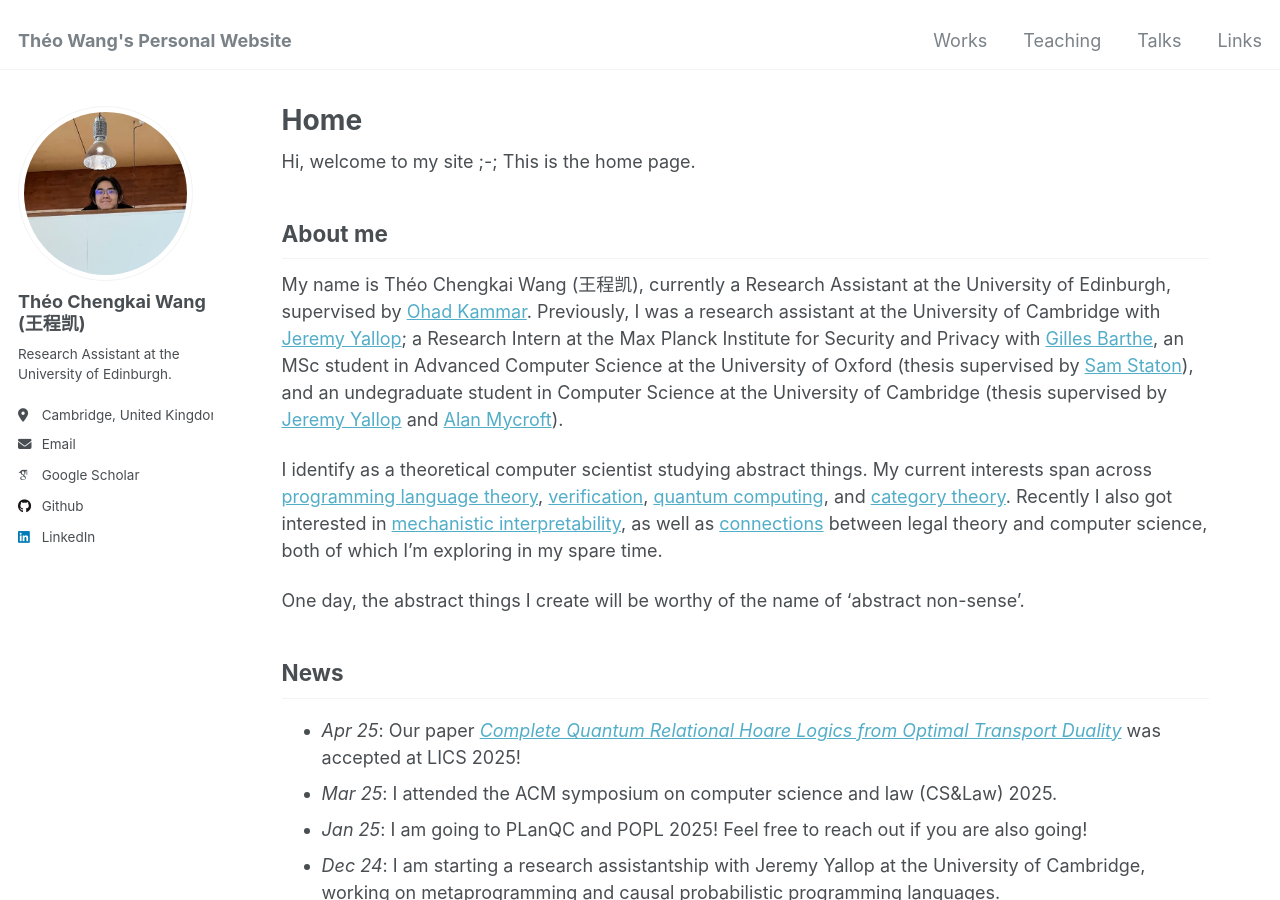
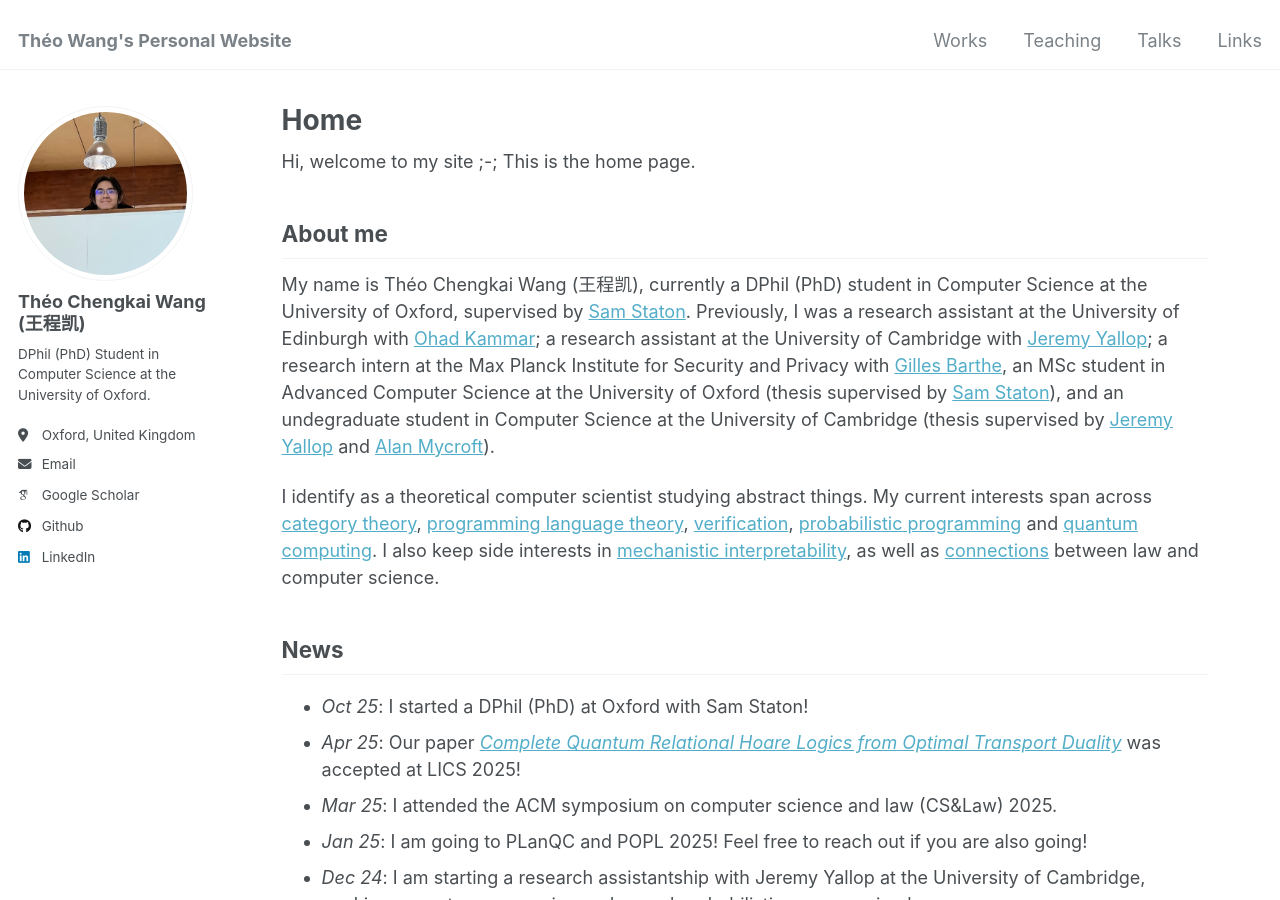
Before and after one commit to theo-chengkai-wang/theo-chengkai-wang.github.io, a Jekyll site: the page built from _pages/about.md, in a window 1280 px wide and 900 px high. Built offline with Jekyll 4.4.1, drawn with Linux system fonts in a browser that asks for light colours; some web fonts are replaced.

Commit message:
DPhil update

```diff
--- a/_config.yml
+++ b/_config.yml
@@ -12,7 +12,7 @@ title                    : "Théo Wang's Personal Website"
 small_title              : "TCW"
 title_separator          : "-"
 name                     : &name "Théo Wang"
-description              : &description "Research Intern at the University of Edinburgh."
+description              : &description "DPhil (PhD) Student in Computer Science at the University of Oxford."
 url                      : https://theo.wang # the base hostname & protocol for your site e.g. "https://mmistakes.github.io"
 baseurl                  : "" # the subpath of your site, e.g. "/blog"
 # repository               : "academicpages/academicpages.github.io"
@@ -25,11 +25,11 @@ author:
   avatar           : "profile_pic_2024_10.jpg"
   name             : "Théo Chengkai Wang (王程凯)"
   pronouns         : # example: "she/her"
-  bio              : "Research Assistant at the University of Edinburgh."
-  location         : "Cambridge, United Kingdom"
+  bio              : "DPhil (PhD) Student in Computer Science at the University of Oxford."
+  location         : "Oxford, United Kingdom"
   employer         :
   uri              : # URL
-  email            : "tcw57@cam.ac.uk"
+  email            : "theo.wang@cs.ox.ac.uk"
 
   # Academic websites
   arxiv            : # URL - Update with the correct link to your profile
--- a/_pages/about.md
+++ b/_pages/about.md
@@ -13,14 +13,15 @@ Hi, welcome to my site ;-; This is the home page.
 About me
 -------
 
-My name is Théo Chengkai Wang (王程凯), currently a Research Assistant at the University of Edinburgh, supervised by [Ohad Kammar](https://denotational.co.uk). Previously, I was a research assistant at the University of Cambridge with [Jeremy Yallop](https://www.cl.cam.ac.uk/~jdy22/); a Research Intern at the Max Planck Institute for Security and Privacy with [Gilles Barthe](https://gbarthe.github.io/), an MSc student in Advanced Computer Science at the University of Oxford (thesis supervised by [Sam Staton](https://www.cs.ox.ac.uk/people/samuel.staton/main.html)), and an undegraduate student in Computer Science at the University of Cambridge (thesis supervised by [Jeremy Yallop](https://www.cl.cam.ac.uk/~jdy22/) and [Alan Mycroft](https://www.cl.cam.ac.uk/~am21/)).
+My name is Théo Chengkai Wang (王程凯), currently a DPhil (PhD) student in Computer Science at the University of Oxford, supervised by [Sam Staton](https://www.cs.ox.ac.uk/people/samuel.staton/main.html). Previously, I was a research assistant at the University of Edinburgh with [Ohad Kammar](https://denotational.co.uk); a research assistant at the University of Cambridge with [Jeremy Yallop](https://www.cl.cam.ac.uk/~jdy22/); a research intern at the Max Planck Institute for Security and Privacy with [Gilles Barthe](https://gbarthe.github.io/), an MSc student in Advanced Computer Science at the University of Oxford (thesis supervised by [Sam Staton](https://www.cs.ox.ac.uk/people/samuel.staton/main.html)), and an undegraduate student in Computer Science at the University of Cambridge (thesis supervised by [Jeremy Yallop](https://www.cl.cam.ac.uk/~jdy22/) and [Alan Mycroft](https://www.cl.cam.ac.uk/~am21/)).
 
-I identify as a theoretical computer scientist studying abstract things. My current interests span across [programming language theory](https://thelittletyper.com), [verification](https://en.wikipedia.org/wiki/Formal_verification), [quantum computing](https://academic.oup.com/book/43710), and [category theory](https://cemulate.github.io/the-mlab/#yBo3-cartesian+bundle). Recently I also got interested in [mechanistic interpretability](https://www.neelnanda.io/mechanistic-interpretability/glossary), as well as [connections](https://link.springer.com/book/10.1007/978-3-030-43582-0) between legal theory and computer science, both of which I'm exploring in my spare time.
+I identify as a theoretical computer scientist studying abstract things. My current interests span across [category theory](https://cemulate.github.io/the-mlab/#yBo3-cartesian+bundle), [programming language theory](https://thelittletyper.com), [verification](https://en.wikipedia.org/wiki/Formal_verification), [probabilistic programming](http://webppl.org) and [quantum computing](https://academic.oup.com/book/43710). I also keep side interests in [mechanistic interpretability](https://www.neelnanda.io/mechanistic-interpretability/glossary), as well as [connections](https://link.springer.com/book/10.1007/978-3-030-43582-0) between law and computer science.
 
-One day, the abstract things I create will be worthy of the name of 'abstract non-sense'.
+<!-- One day, the abstract things I create will be worthy of the name of 'abstract non-sense'. -->
 
 News
 --------
+- _Oct 25_: I started a DPhil (PhD) at Oxford with Sam Staton!
 - _Apr 25_: Our paper [_Complete Quantum Relational Hoare Logics from Optimal Transport Duality_](/works/2024-09-bochum) was accepted at LICS 2025!
 - _Mar 25_: I attended the ACM symposium on computer science and law (CS&Law) 2025.
 - _Jan 25_: I am going to PLanQC and POPL 2025! Feel free to reach out if you are also going!
```
